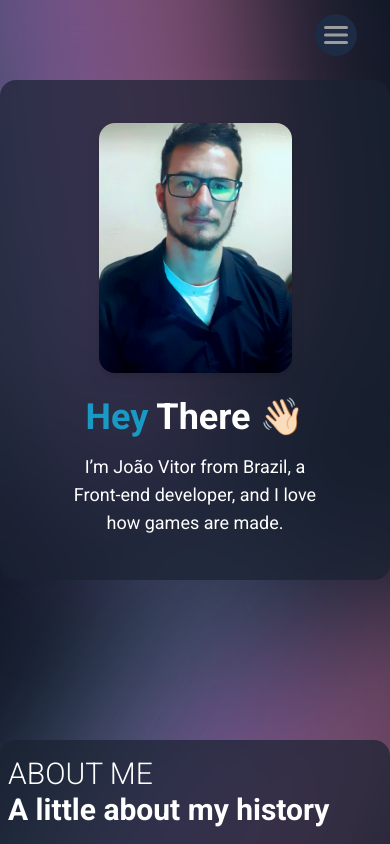
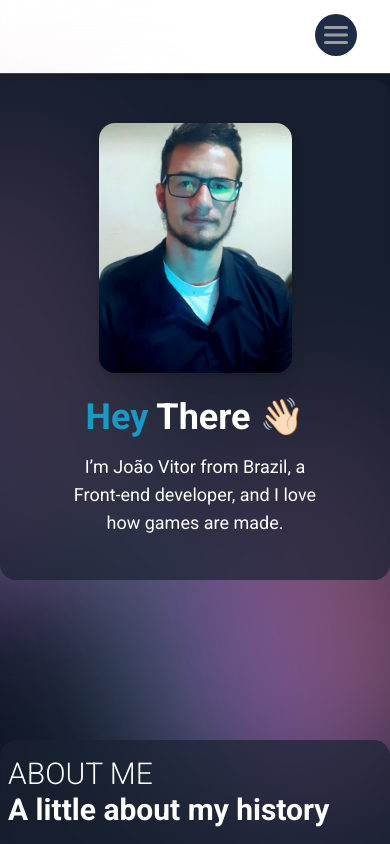
Before and after one commit to JvTadeo/portfolio, a React (Vite) app: page / in a window 390 px wide. Shown: the top 844 px of the page. Built offline with nearby package versions, Linux system fonts and the light colour scheme.

Commit message:
update imgs

```diff
--- a/index.html
+++ b/index.html
@@ -2,11 +2,12 @@
 <html lang="en">
   <head>
     <meta charset="UTF-8" />
+    <link rel="icon" href="./src/assets/img/icon_html.png" type="image/x-icon" />
     <link rel="preconnect" href="https://fonts.googleapis.com">
     <link rel="preconnect" href="https://fonts.gstatic.com" crossorigin>
     <link href="https://fonts.googleapis.com/css2?family=Roboto:wght@100;300;400;500;700;900&display=swap" rel="stylesheet">
     <meta name="viewport" content="width=device-width, initial-scale=1.0" />
-    <title>Portfolio</title>
+    <title>João Vitor Tadeo - FrontEnd Developer</title>
   </head>
   <body>
     <div id="root"></div>
--- a/src/App.jsx
+++ b/src/App.jsx
@@ -9,6 +9,7 @@ import Footer from './component/Footer'
 //Background
 import background_small_size from './assets/thumbnail/Background_White_Small.svg'
 import background_small_black from './assets/thumbnail/Background_Black_Small.svg'
+import background_normal_black from './assets/thumbnail/Background_Black_Normal.svg'
 import background_normal_white from './assets/thumbnail/Background_White_Normal.svg'
 function App() {
 
@@ -32,8 +33,8 @@ function App() {
   return (
     <div className='relative min-h-screen m-0' onClick={() => modal === true ? setModal(false) : null }>
       <div className='absolute inset-0 z-[-1]'>
-        <img className= 'w-full h-full object-cover object-center md:hidden'src={mode === true ? background_small_size : background_small_black}></img>
-        <img className= 'w-full h-full object-cover object-center hidden md:block'src={mode === true ? background_normal_white : background_small_black}></img>
+        <img className= 'w-full h-full object-cover object-center block md:hidden'src={mode === true ? background_normal_white : background_normal_black}></img>
+        <img className= 'w-full h-full object-cover object-center hidden md:block'src={mode === true ? background_small_size : background_small_black}></img>
       </div>
       <div className='flex flex-row justify-center align-middle items-center h-full'>
         <NavBar
```
Also changed, not shown: src/assets/img/icon_html.png (added), src/assets/thumbnail/Background_Black_Normal.svg (added).
